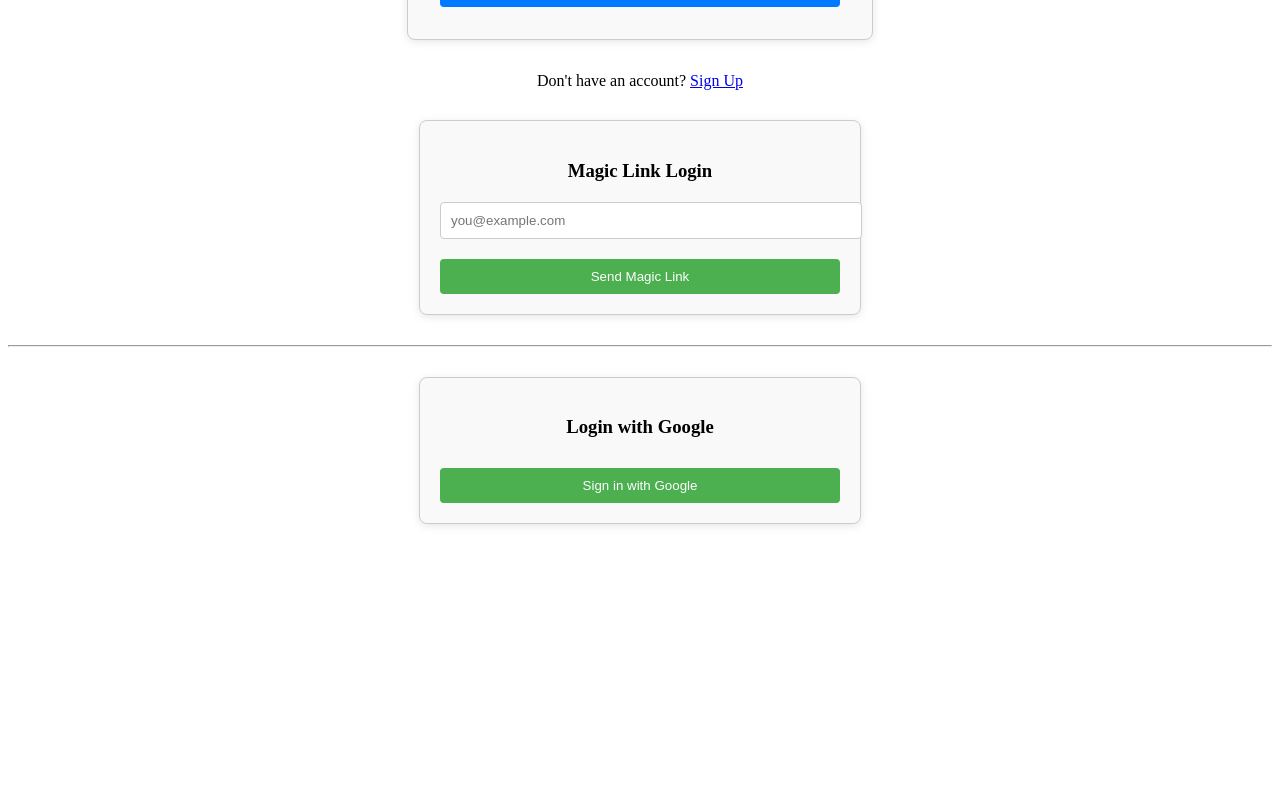
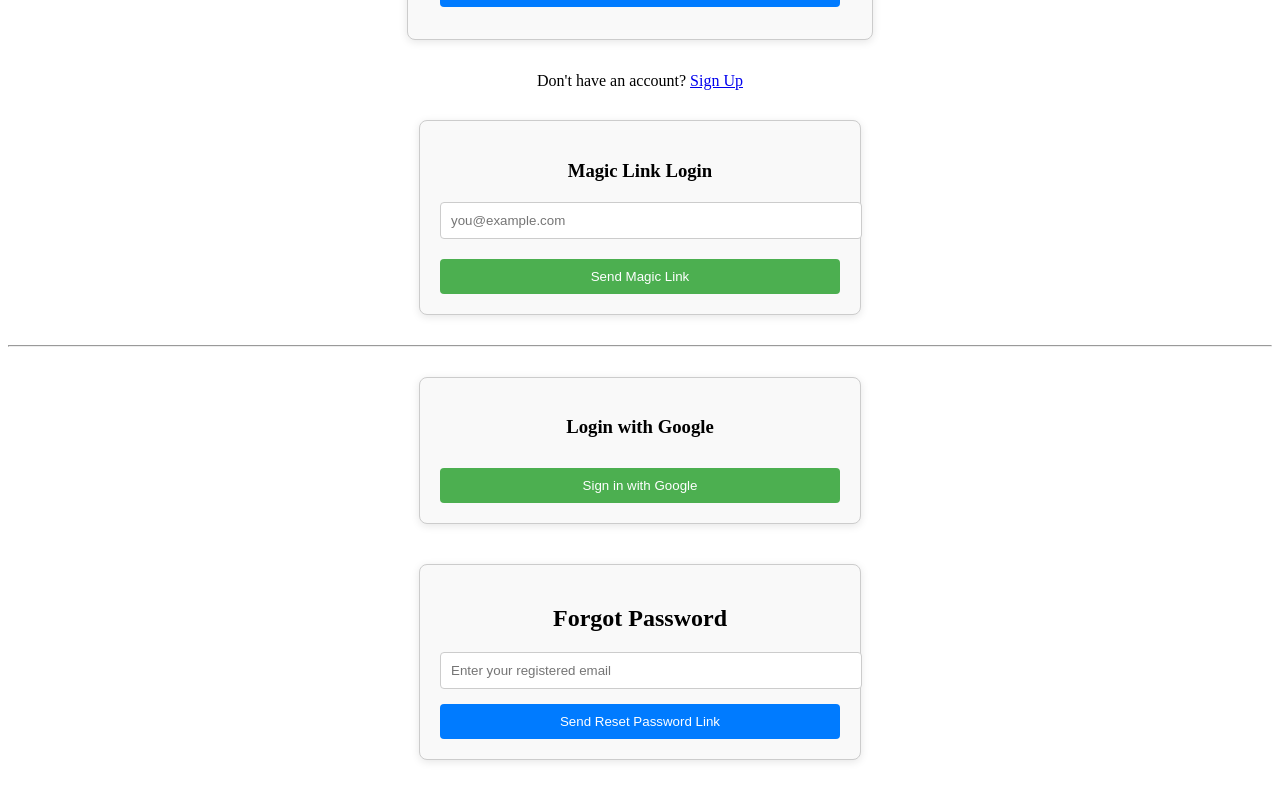
Before and after one commit to Muhammad-Abid11/Tutorial-Supabase, a React (Create React App) app: page / in a window 1280 px wide. Shown: the part 292-1092 px from the top of the page. Before the commit the page ends 846 px from the top, so only its background shows below. Built offline with nearby package versions, Linux system fonts and the light colour scheme.

Commit message:
feat: implement reset password

```diff
--- a/src/App.js
+++ b/src/App.js
@@ -3,6 +3,7 @@ import { BrowserRouter as Router, Routes, Route } from 'react-router-dom';
 import Signup from './pages/Signup';
 import Login from './pages/Login';
 import Tasks from './pages/Tasks';
+import ResetPassword from './pages/ResetPassword';
 
 function App() {
   return (
@@ -11,6 +12,7 @@ function App() {
         <Route path="/" element={<Login />} />
         <Route path="/signup" element={<Signup />} />
         <Route path="/tasks" element={<Tasks />} />
+        <Route path="/reset-password" element={<ResetPassword />} />
       </Routes>
     </Router>
   );
--- /dev/null
+++ b/src/pages/ForgotPassword.jsx
@@ -0,0 +1,76 @@
+import React, { useState } from 'react';
+import { supabase } from '../supabaseClient';
+
+const ForgotPassword = () => {
+  const [email, setEmail] = useState('');
+  const [message, setMessage] = useState('');
+
+  const handleForgotPassword = async () => {
+    const { error } = await supabase.auth.resetPasswordForEmail(email, {
+      redirectTo: 'http://localhost:3000/reset-password', // Update for production
+    });
+
+    if (error) {
+      setMessage(`❌ ${error.message}`);
+    } else {
+      setMessage('📧 Check your email for the reset password link!');
+    }
+  };
+
+  return (
+    <div
+      style={{
+        maxWidth: '400px',
+        margin: '40px auto',
+        padding: '20px',
+        border: '1px solid #ccc',
+        borderRadius: '8px',
+        boxShadow: '0 2px 8px rgba(0, 0, 0, 0.1)',
+        backgroundColor: '#f9f9f9',
+      }}
+    >
+      <h2 style={{ textAlign: 'center', marginBottom: '20px' }}>Forgot Password</h2>
+      <input
+        type="email"
+        placeholder="Enter your registered email"
+        value={email}
+        onChange={(e) => setEmail(e.target.value)}
+        required
+        style={{
+          width: '100%',
+          padding: '10px',
+          marginBottom: '15px',
+          borderRadius: '4px',
+          border: '1px solid #ccc',
+        }}
+      />
+      <button
+        onClick={handleForgotPassword}
+        style={{
+          width: '100%',
+          padding: '10px',
+          backgroundColor: '#007BFF',
+          color: '#fff',
+          border: 'none',
+          borderRadius: '4px',
+          cursor: 'pointer',
+        }}
+      >
+        Send Reset Password Link
+      </button>
+      {message && (
+        <p
+          style={{
+            marginTop: '15px',
+            color: message.startsWith('❌') ? 'red' : 'green',
+            textAlign: 'center',
+          }}
+        >
+          {message}
+        </p>
+      )}
+    </div>
+  );
+};
+
+export default ForgotPassword;
--- a/src/pages/Login.jsx
+++ b/src/pages/Login.jsx
@@ -4,6 +4,7 @@ import { supabase } from '../supabaseClient';
 import AuthForm from '../components/AuthForm';
 import MagicLinkAuth from '../components/MagicLinkAuth';
 import GoogleAuth from '../components/GoogleAuth';
+import ForgotPassword from './ForgotPassword';
 
 const Login = () => {
   const navigate = useNavigate();
@@ -41,6 +42,7 @@ const Login = () => {
     <MagicLinkAuth />
     <hr />
     <GoogleAuth />
+    <ForgotPassword />
   </>
   );
 };
--- /dev/null
+++ b/src/pages/ResetPassword.jsx
@@ -0,0 +1,82 @@
+import React, { useState } from 'react';
+import { supabase } from '../supabaseClient';
+import { useNavigate } from 'react-router-dom';
+
+const ResetPassword = () => {
+  const navigate = useNavigate();
+  const [newPassword, setNewPassword] = useState('');
+  const [message, setMessage] = useState('');
+
+  const handleResetPassword = async () => {
+    const { error } = await supabase.auth.updateUser({
+      password: newPassword,
+    });
+
+    if (error) {
+      setMessage(`❌ ${error.message}`);
+    } else {
+      setMessage('✅ Password updated! You can now log in.');
+      setTimeout(() => navigate('/'), 2000);
+    }
+  };
+
+  return (
+    <div
+      style={{
+        maxWidth: '400px',
+        width: '90%', // ensures responsiveness
+        margin: '40px auto',
+        padding: '20px',
+        border: '1px solid #ccc',
+        borderRadius: '8px',
+        boxShadow: '0 2px 8px rgba(0, 0, 0, 0.1)',
+        backgroundColor: '#f9f9f9',
+        boxSizing: 'border-box', // ensures padding is included in width
+      }}
+    >
+      <h2 style={{ textAlign: 'center', marginBottom: '20px' }}>Set a New Password</h2>
+      <input
+        type="password"
+        placeholder="Enter new password"
+        value={newPassword}
+        onChange={(e) => setNewPassword(e.target.value)}
+        required
+        style={{
+          width: '100%',
+          padding: '10px',
+          marginBottom: '15px',
+          borderRadius: '4px',
+          border: '1px solid #ccc',
+          boxSizing: 'border-box',
+        }}
+      />
+      <button
+        onClick={handleResetPassword}
+        style={{
+          width: '100%',
+          padding: '10px',
+          backgroundColor: '#28a745',
+          color: '#fff',
+          border: 'none',
+          borderRadius: '4px',
+          cursor: 'pointer',
+        }}
+      >
+        Update Password
+      </button>
+      {message && (
+        <p
+          style={{
+            marginTop: '15px',
+            color: message.startsWith('❌') ? 'red' : 'green',
+            textAlign: 'center',
+          }}
+        >
+          {message}
+        </p>
+      )}
+    </div>
+  );
+};
+
+export default ResetPassword;
```
